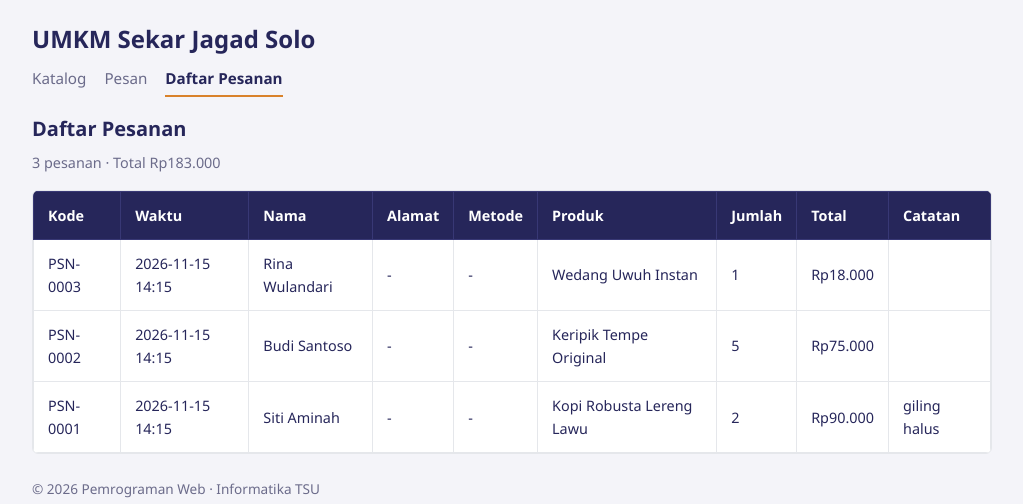
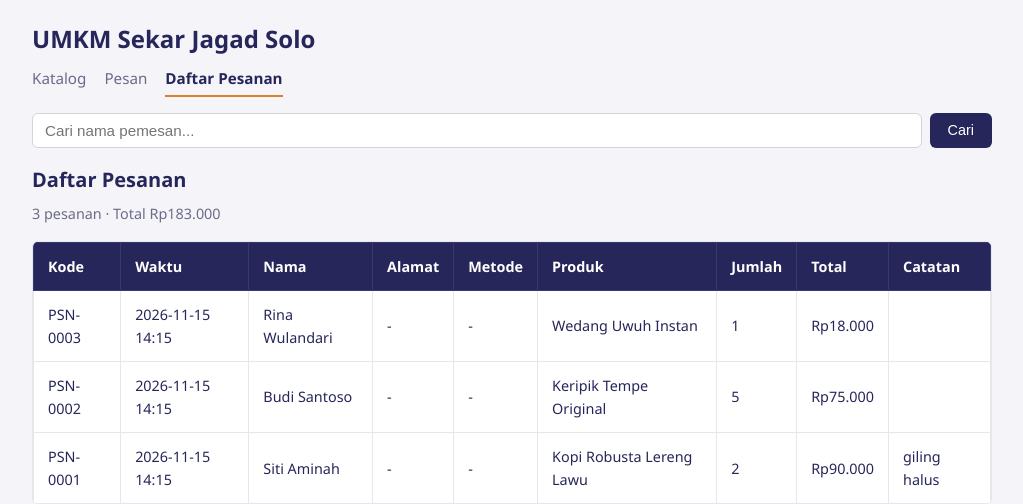
Before and after one commit to bpashabima/P09, a PHP site: page /daftar-pesanan.php in a window 1280 px wide. Shown: the top 504 px of the page, without its empty margins (128-1151 px from the left). Run offline with PHP 8.4, Linux system fonts and the light colour scheme.

Commit message:
menambahkan pencarian nama di daftar pesan

```diff
--- a/toko-umkm/daftar-pesanan.php
+++ b/toko-umkm/daftar-pesanan.php
@@ -1,19 +1,20 @@
 <?php
 declare(strict_types=1);
-
 
 require __DIR__ . "/data.php";
 require __DIR__ . "/functions.php";
 
+$kataKunci = trim($_GET["q"] ?? "");
 $semuaPesanan = bacaPesanan(FILE_PESANAN);
+$pesananTersaring = cariPesanan($semuaPesanan, $kataKunci);
 
-$jumlahPesanan = count($semuaPesanan);
+$jumlahPesanan = count($pesananTersaring);
 $totalOmzet = 0;
-foreach ($semuaPesanan as $pesanan) {
+foreach ($pesananTersaring as $pesanan) {
     $totalOmzet += (int) ($pesanan["total"] ?? 0);
 }
 
-$pesananTampil = array_reverse($semuaPesanan);
+$pesananTampil = array_reverse($pesananTersaring);
 ?>
 <!DOCTYPE html>
 <html lang="id">
@@ -31,6 +32,15 @@ $pesananTampil = array_reverse($semuaPesanan);
             <a href="pesan.php">Pesan</a>
             <a href="daftar-pesanan.php" class="aktif">Daftar Pesanan</a>
         </nav>
+
+        <form method="GET" action="daftar-pesanan.php" class="form-cari">
+            <input type="text" name="q" placeholder="Cari nama pemesan..." value="<?= e($kataKunci) ?>">
+            <button type="submit" class="btn">Cari</button>
+        </form>
+
+        <?php if ($kataKunci !== ""): ?>
+            <p class="info-cari">Hasil pencarian "<?= e($kataKunci) ?>": <?= $jumlahPesanan ?> pesanan.</p>
+        <?php endif; ?>
     </header>
 
     <main class="wadah">
@@ -41,7 +51,7 @@ $pesananTampil = array_reverse($semuaPesanan);
         </p>
 
         <?php if ($jumlahPesanan === 0): ?>
-            <p class="kosong">Belum ada pesanan yang masuk.</p>
+            <p class="kosong"><?= $kataKunci !== "" ? "Pesanan tidak ditemukan." : "Belum ada pesanan yang masuk." ?></p>
         <?php else: ?>
             <div class="bungkus-tabel">
                 <table class="tabel-pesanan">
--- a/toko-umkm/functions.php
+++ b/toko-umkm/functions.php
@@ -158,3 +158,13 @@ function urutkanProduk(array $produk, string $urut): array
 
     return $produk;
 }
+function cariPesanan(array $pesanan, string $kataKunci): array
+{
+    if ($kataKunci === "") {
+        return $pesanan;
+    }
+    return array_filter(
+        $pesanan,
+        fn(array $p): bool => stripos($p["nama"] ?? "", $kataKunci) !== false
+    );
+}
```
Also changed, not shown: toko-umkm/README.md.
